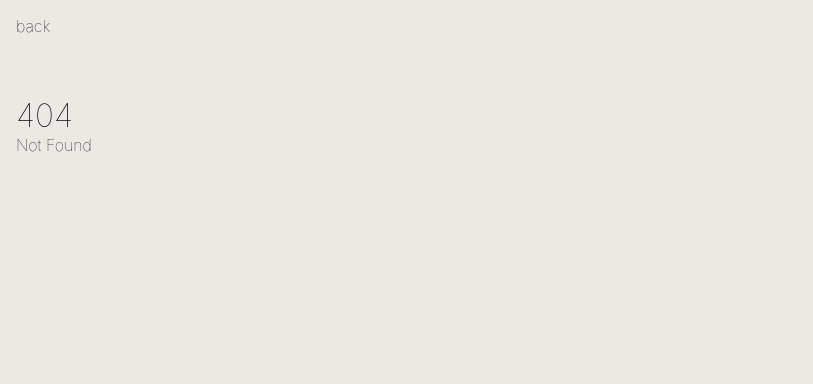
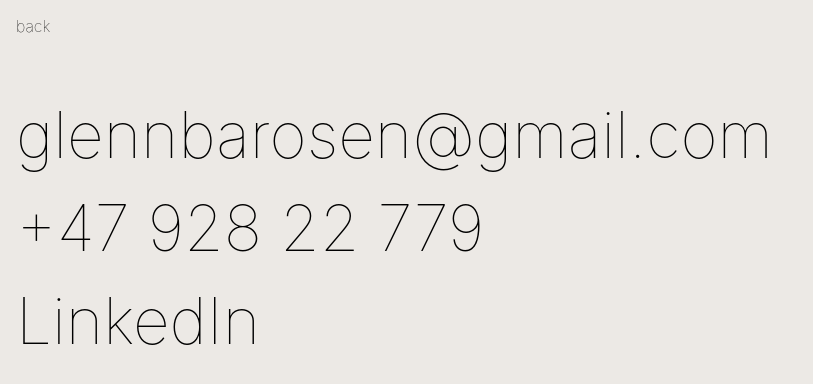
Before and after one commit to glennbarosen/homepage, a SvelteKit app: page /contact in a window 1280 px wide. Before the commit this address had no page. Shown: the top 384 px of the page, without its empty margins (0-813 px from the left). Built offline with nearby package versions, Linux system fonts and the light colour scheme.

Commit message:
Add contact page with contact information

```diff
--- /dev/null
+++ b/src/routes/contact/+page.svelte
@@ -0,0 +1,24 @@
+<svelte:head>
+	<title>Kontakt - Glenn.</title>
+	<meta name="description" content="About this app" />
+</svelte:head>
+
+<main>
+	<a href="mailto:glennbarosen@gmail.com">glennbarosen@gmail.com</a>
+	<a href="tel:92822779">+47 928 22 779</a>
+	<a href="https://www.linkedin.com/in/glenn-barosen" target="_blank" rel="noopener noreferrer">
+		LinkedIn
+	</a>
+</main>
+
+<style>
+	main {
+		display: flex;
+		flex-direction: column;
+		gap: 1rem;
+	}
+	a {
+		font-size: var(--font-large);
+		font-weight: 100;
+	}
+</style>
--- /dev/null
+++ b/src/routes/contact/+page.ts
@@ -0,0 +1,3 @@
+// since there's no dynamic data here, we can prerender
+// it so that it gets served as a static asset in production
+export const prerender = true;
```
